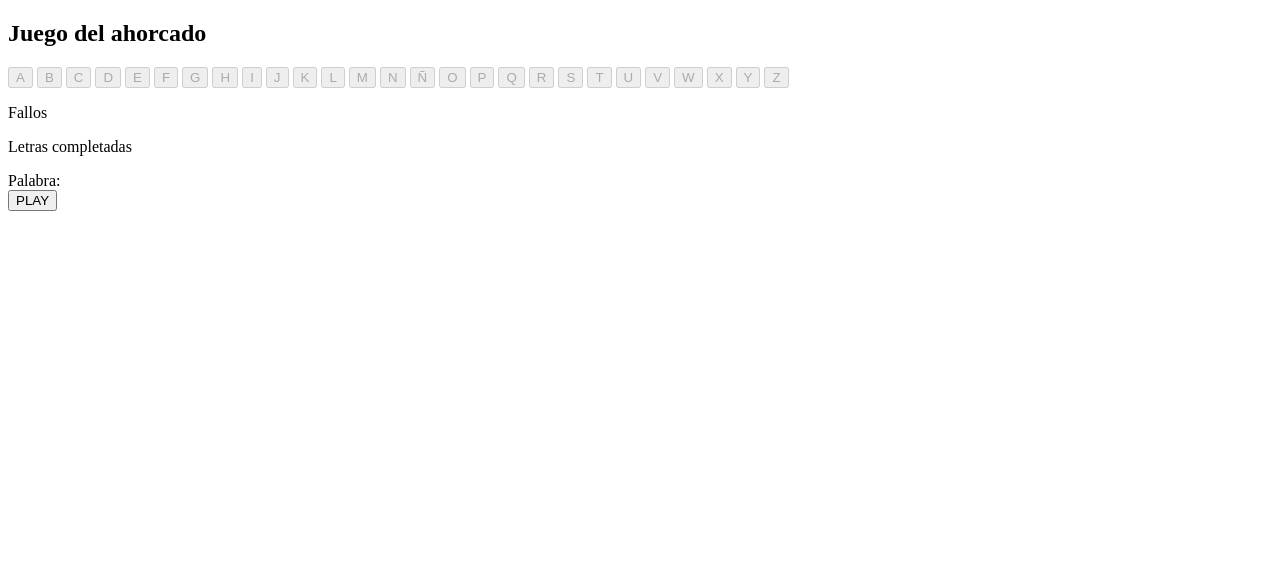
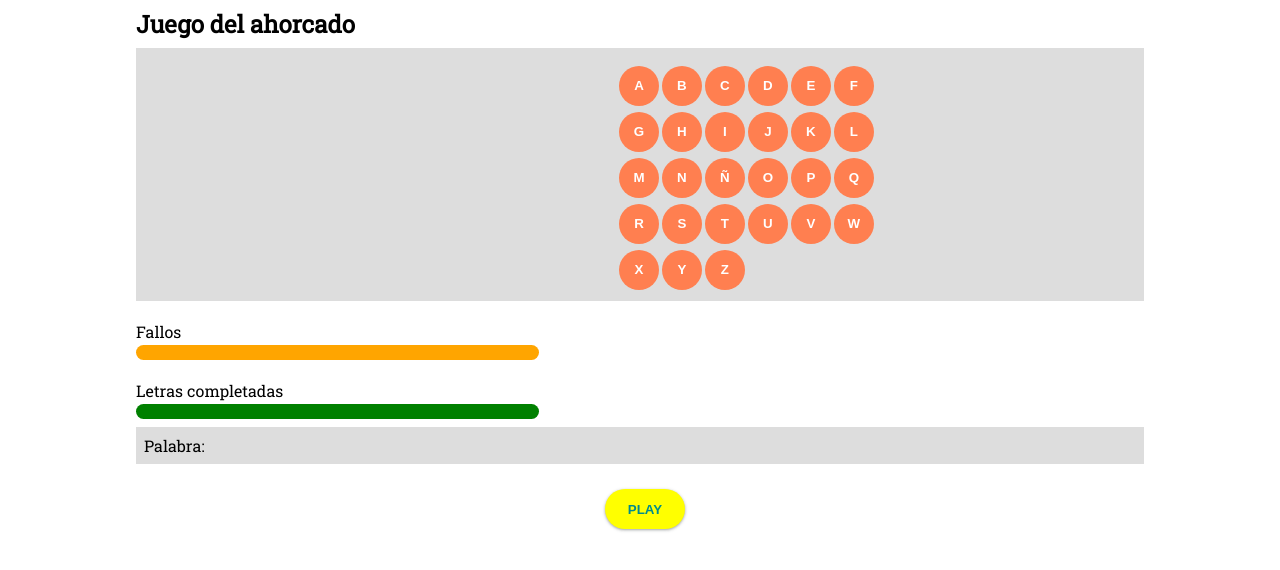
Before and after one commit to jrapos/graficainteractivamalaga, a plain HTML site: page ahorcado_v2.html in a window 1280 px wide. Drawn offline with Linux system fonts and the light colour scheme; files that its build step writes are made by us from their sources; the site is published under a folder, as on GitHub Pages, so addresses that start at the root find nothing.

Commit message:
Update ahorcado_v2.html

```diff
--- a/ahorcado_v2.html
+++ b/ahorcado_v2.html
@@ -4,7 +4,7 @@
     <TITLE>Ejemplo de juego</TITLE>
       <meta charset="UTF-8">
     <script src="juego_espacios.js"></script>
-    <link href="/estilos.css" rel="stylesheet" type="text/css">
+    <link href="blob/main/estilos.css" rel="stylesheet" type="text/css">
     <link href="https://fonts.googleapis.com/css?family=Roboto+Slab" rel="stylesheet">
 </HEAD>
 
```
